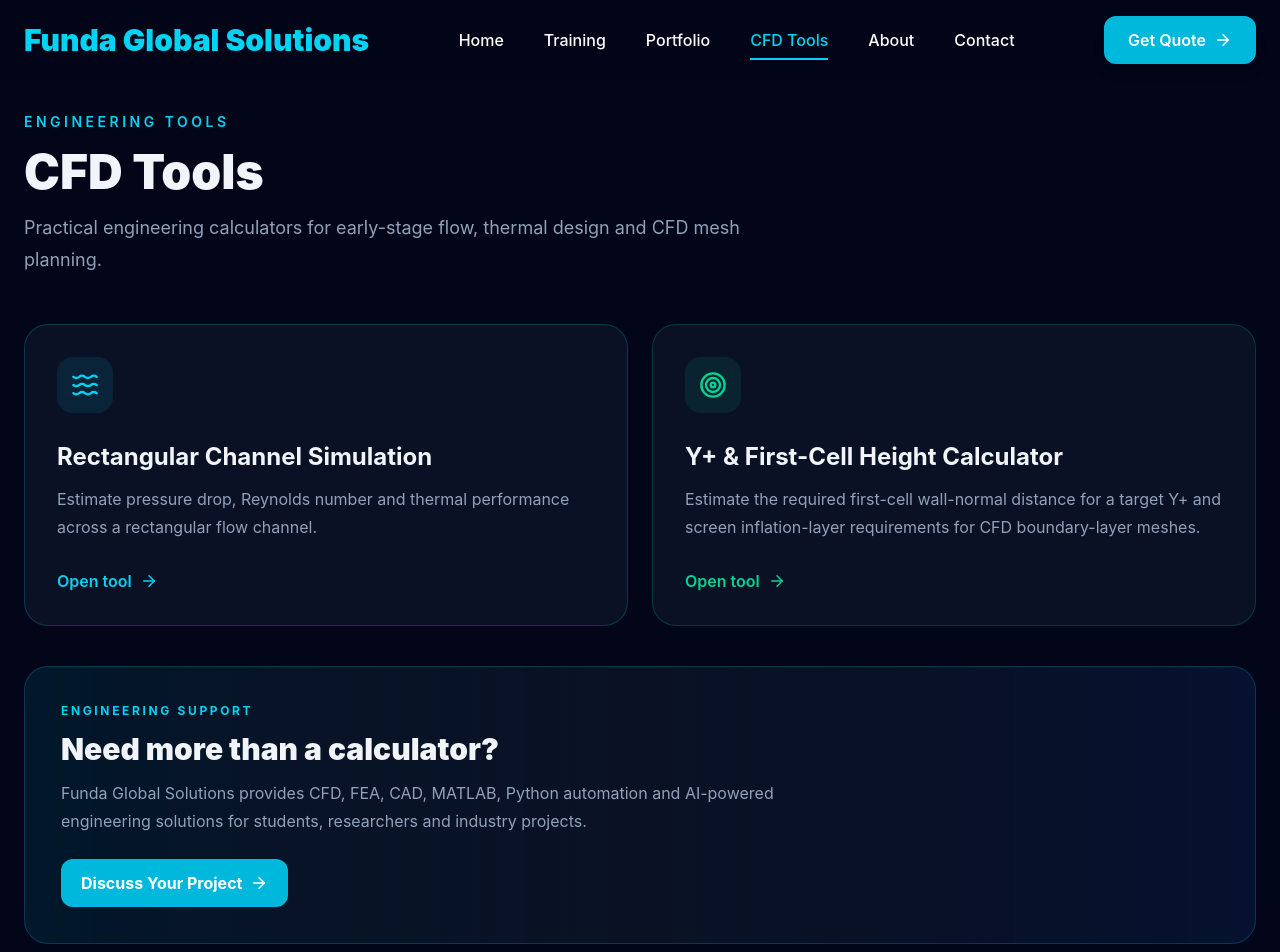
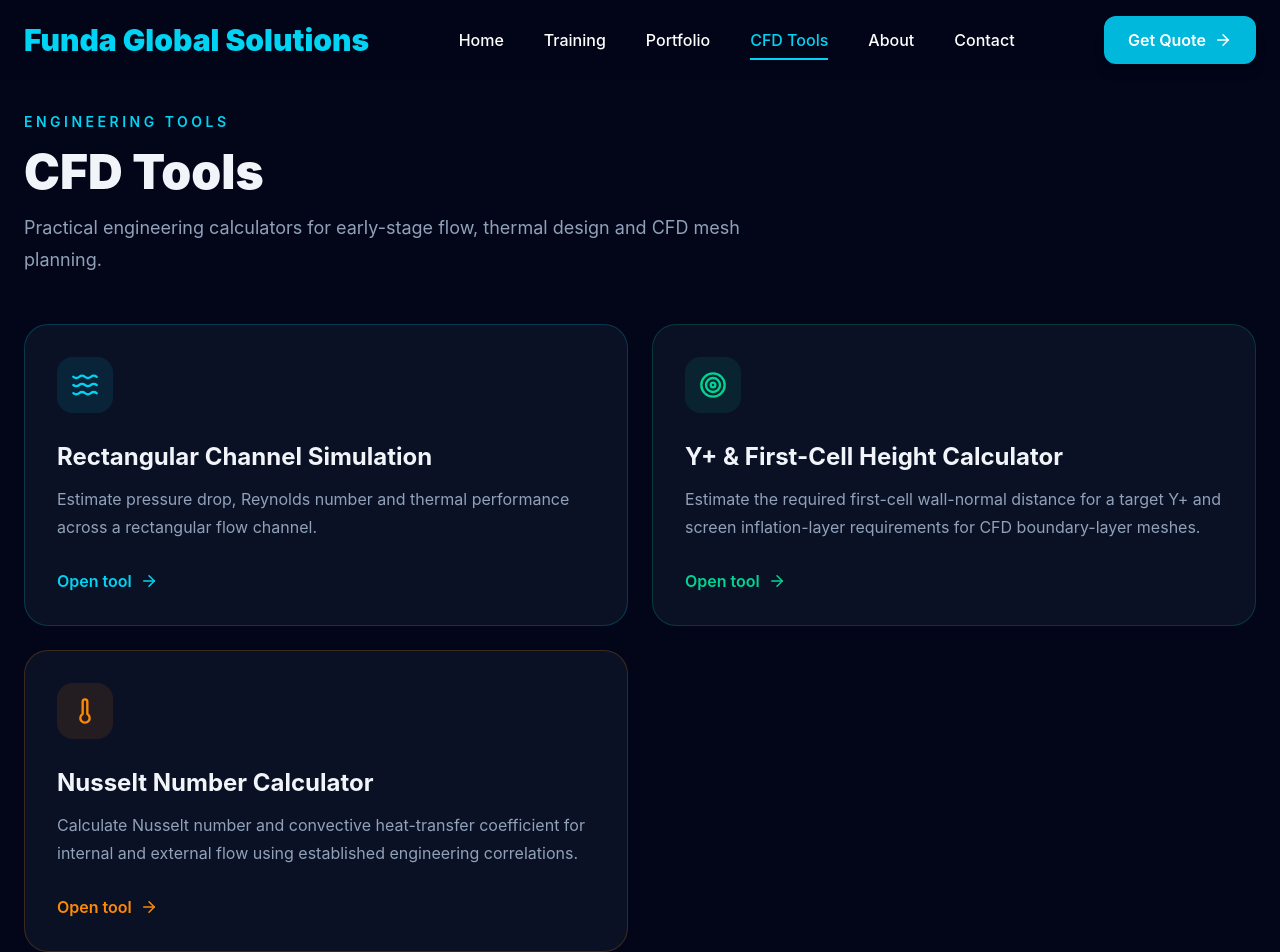
Before and after one commit to shivanand85/funda-global-solutions, a React (Vite) app: page /cfd-tools in a window 1280 px wide. Shown: the top 952 px of the page. Built offline with nearby package versions, Linux system fonts and the light colour scheme.

Commit message:
Add Nusselt Number Calculator section
Added a Nusselt Number Calculator section with a link and description.

```diff
--- a/src/pages/CfdTools.jsx
+++ b/src/pages/CfdTools.jsx
@@ -3,6 +3,7 @@
   ArrowRight,
   Waves,
   Target,
+  Thermometer,
 } from "lucide-react";
 import Navbar from "../components/Navbar/Navbar";
 import ContactCTA from "../components/ContactCTA/ContactCTA";
@@ -90,6 +91,34 @@
               </span>
             </Link>
 
+            {/* Nusselt Number Calculator */}
+            <Link
+              to="/nusselt-calculator"
+              className="group rounded-3xl border border-orange-400/20 bg-slate-900/70 p-8 transition hover:-translate-y-1 hover:border-orange-400/60"
+            >
+              <div className="flex h-14 w-14 items-center justify-center rounded-2xl bg-orange-400/10 text-orange-400">
+                <Thermometer size={28} />
+              </div>
+
+              <h2 className="mt-7 text-2xl font-bold">
+                Nusselt Number Calculator
+              </h2>
+
+              <p className="mt-3 leading-7 text-slate-400">
+                Calculate Nusselt number and convective heat-transfer
+                coefficient for internal and external flow using established
+                engineering correlations.
+              </p>
+
+              <span className="mt-7 inline-flex items-center gap-2 font-semibold text-orange-400">
+                Open tool
+                <ArrowRight
+                  size={18}
+                  className="transition-transform group-hover:translate-x-1"
+                />
+              </span>
+            </Link>
+
           </section>
 
           {/* Engineering support message */}
@@ -97,14 +126,17 @@
             <p className="text-xs font-bold uppercase tracking-[.22em] text-cyan-400">
               Engineering support
             </p>
+
             <h2 className="mt-3 text-2xl font-black sm:text-3xl">
               Need more than a calculator?
             </h2>
+
             <p className="mt-3 max-w-3xl leading-7 text-slate-400">
               Funda Global Solutions provides CFD, FEA, CAD, MATLAB, Python
               automation and AI-powered engineering solutions for students,
               researchers and industry projects.
             </p>
+
             <Link
               to="/contact"
               className="mt-6 inline-flex items-center gap-2 rounded-xl bg-cyan-500 px-5 py-3 font-bold text-white transition hover:bg-cyan-400"
@@ -113,6 +145,7 @@
               <ArrowRight size={18} />
             </Link>
           </section>
+
         </div>
       </main>
 
```
